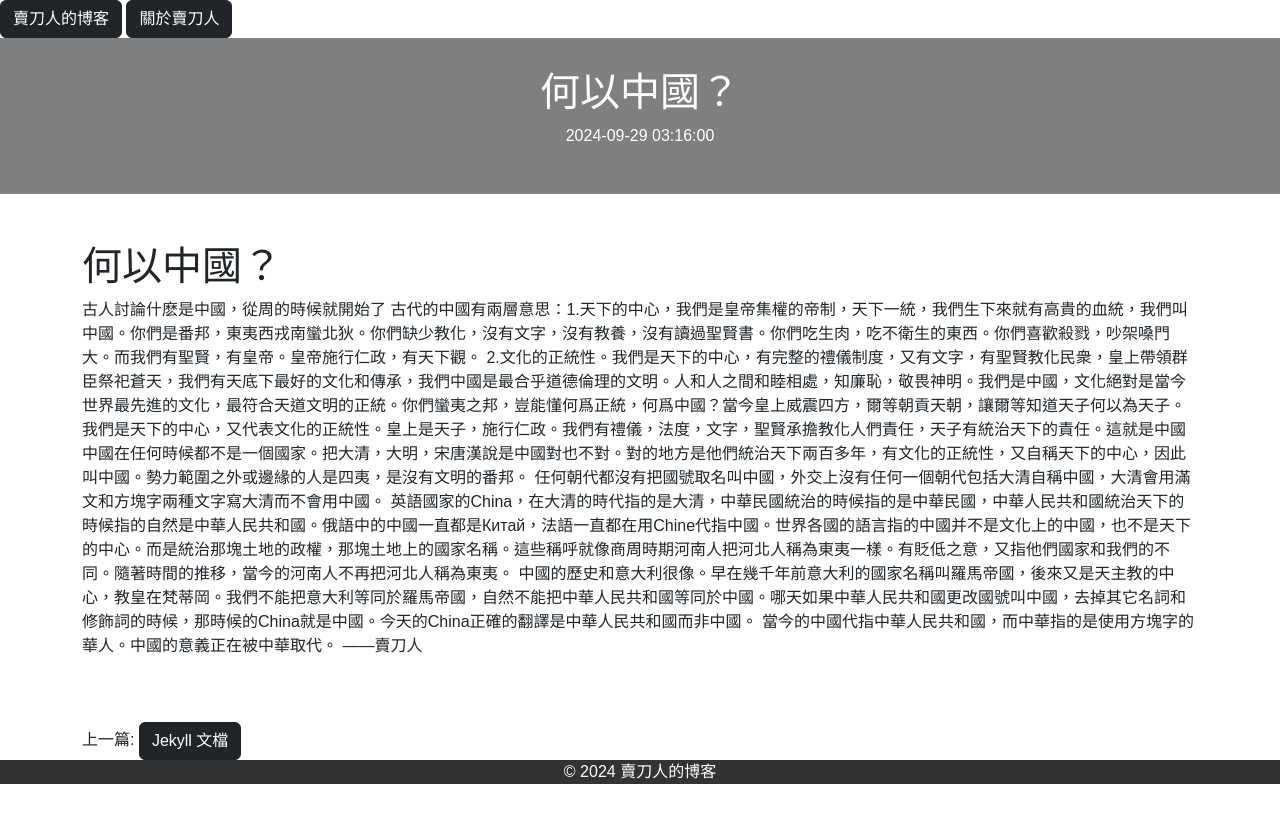
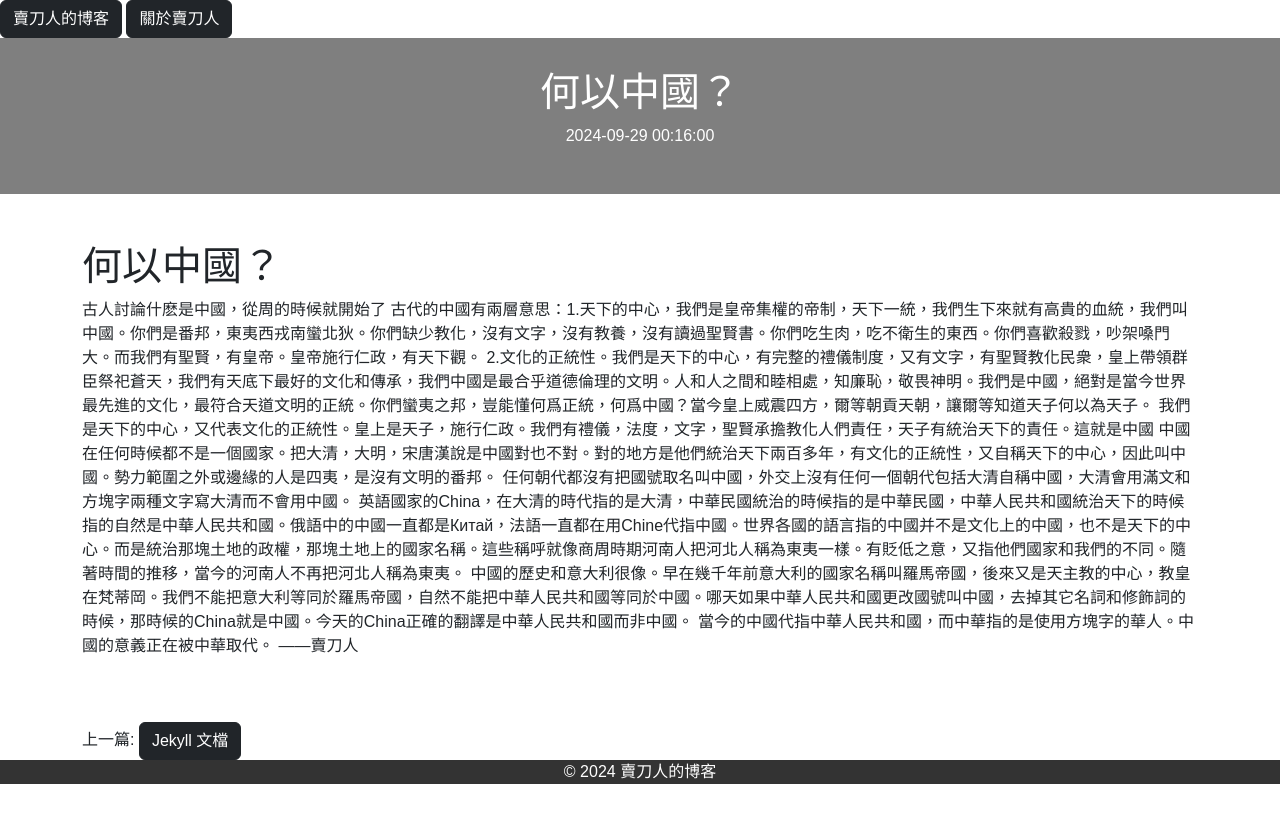
Before and after one commit to maidaoren/maidaoren.github.io, a Jekyll site: the page built from _posts/2024-08-28-what is china.md, in a window 1280 px wide. Shown: the top 823 px of the page. Built offline with Jekyll 4.4.1, drawn with Linux system fonts in a browser that asks for light colours.

Commit message:
Update 2024-08-28-what is china.md

```diff
--- a/_posts/2024-08-28-what is china.md
+++ b/_posts/2024-08-28-what is china.md
@@ -1,13 +1,13 @@
 ---
 layout: post
 title: 何以中國？
-date: 2024-09-29 11:16:00 +0800
+date: 2024-09-29 08:16:00 +0800
 # categories: msc
 ---
 # 						何以中國？
 古人討論什麽是中國，從周的時候就開始了
 古代的中國有兩層意思：1.天下的中心，我們是皇帝集權的帝制，天下一統，我們生下來就有高貴的血統，我們叫中國。你們是番邦，東夷西戎南蠻北狄。你們缺少教化，沒有文字，沒有教養，沒有讀過聖賢書。你們吃生肉，吃不衛生的東西。你們喜歡殺戮，吵架嗓門大。而我們有聖賢，有皇帝。皇帝施行仁政，有天下觀。
-2.文化的正統性。我們是天下的中心，有完整的禮儀制度，又有文字，有聖賢教化民衆，皇上帶領群臣祭祀蒼天，我們有天底下最好的文化和傳承，我們中國是最合乎道德倫理的文明。人和人之間和睦相處，知廉恥，敬畏神明。我們是中國，文化絕對是當今世界最先進的文化，最符合天道文明的正統。你們蠻夷之邦，豈能懂何爲正統，何爲中國？當今皇上威震四方，爾等朝貢天朝，讓爾等知道天子何以為天子。
+2.文化的正統性。我們是天下的中心，有完整的禮儀制度，又有文字，有聖賢教化民衆，皇上帶領群臣祭祀蒼天，我們有天底下最好的文化和傳承，我們中國是最合乎道德倫理的文明。人和人之間和睦相處，知廉恥，敬畏神明。我們是中國，絕對是當今世界最先進的文化，最符合天道文明的正統。你們蠻夷之邦，豈能懂何爲正統，何爲中國？當今皇上威震四方，爾等朝貢天朝，讓爾等知道天子何以為天子。
 我們是天下的中心，又代表文化的正統性。皇上是天子，施行仁政。我們有禮儀，法度，文字，聖賢承擔教化人們責任，天子有統治天下的責任。這就是中國
 中國在任何時候都不是一個國家。把大清，大明，宋唐漢說是中國對也不對。對的地方是他們統治天下兩百多年，有文化的正統性，又自稱天下的中心，因此叫中國。勢力範圍之外或邊緣的人是四夷，是沒有文明的番邦。
 任何朝代都沒有把國號取名叫中國，外交上沒有任何一個朝代包括大清自稱中國，大清會用滿文和方塊字兩種文字寫大清而不會用中國。
```
